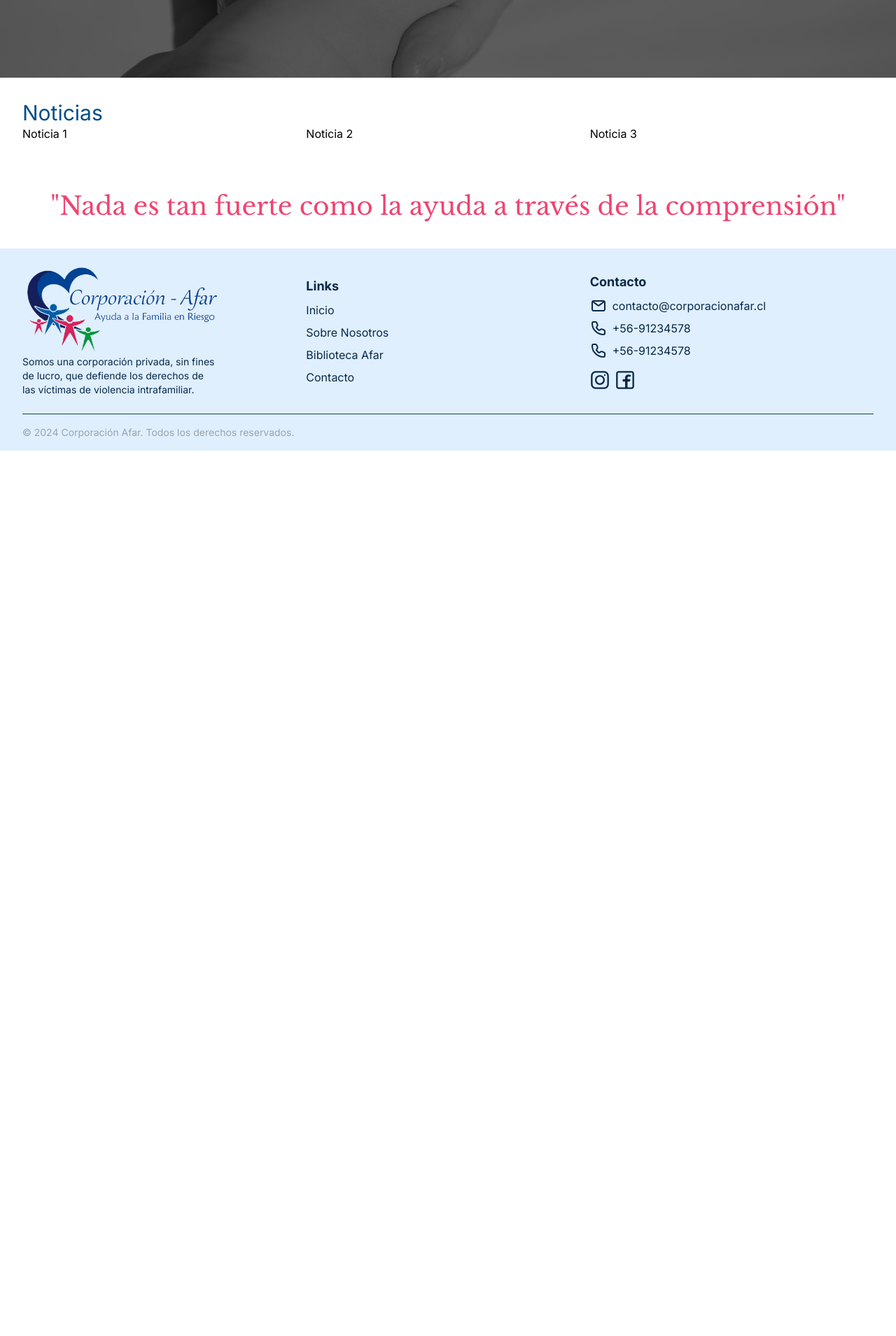
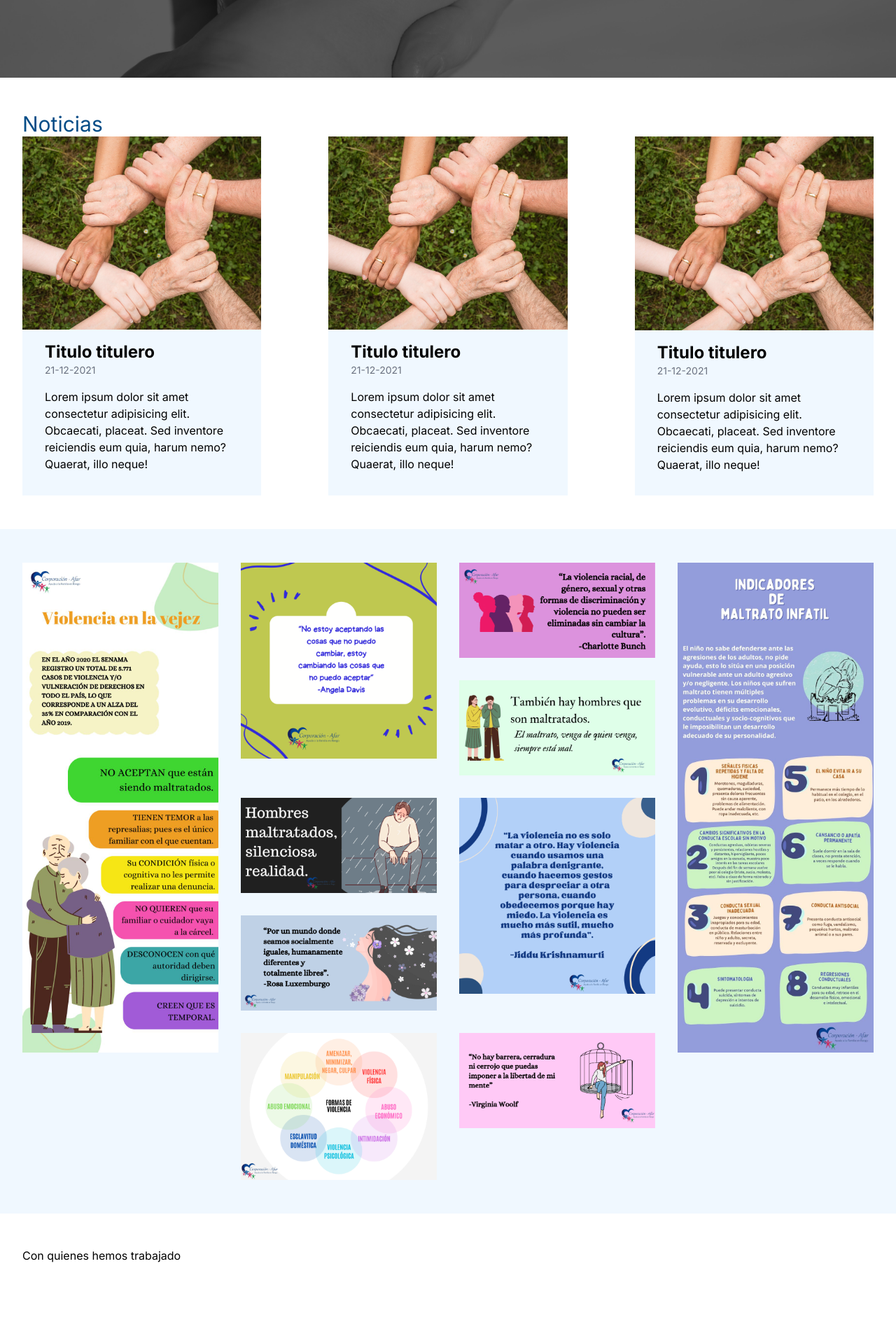
Before and after one commit to Ezfeik/corporacion-afar-website, a Next.js app: page / in a window 1280 px wide. Shown: the part 531-2440 px from the top of the page at 70% size. Before the commit the page ends 1175 px from the top, so only its background shows below. Built offline with nearby package versions, Linux system fonts and the light colour scheme.

Commit message:
Add initial sections for News and Posters

```diff
--- a/src/app/(main)/page.tsx
+++ b/src/app/(main)/page.tsx
@@ -1,5 +1,63 @@
+'use client'
+import AnimationWrapper from "@/components/animations/AnimationWrapper";
 import Container from "@/components/Container";
 import EndPhrase from '@/components/sections/EndPhrase';
+import { posters } from '@/constants/images';
+import { imageType } from "@/types/imgTypes";
+import { handsImg } from "@/constants/images";
+
+const NewsCardList = function() {
+  return (
+    <div className="grid grid-cols-1 lg:grid-cols-3 gap-8 lg:gap-24">
+      <NewsCard date={new Date('2021-12-21')} title={'Titulo titulero'} cover={handsImg} text={'Lorem ipsum dolor sit amet consectetur adipisicing elit. Obcaecati, placeat. Sed inventore reiciendis eum quia, harum nemo? Quaerat, illo neque!'} />
+      <NewsCard date={new Date('2021-12-21')} title={'Titulo titulero'} cover={handsImg} text={'Lorem ipsum dolor sit amet consectetur adipisicing elit. Obcaecati, placeat. Sed inventore reiciendis eum quia, harum nemo? Quaerat, illo neque!'} />
+      <NewsCard date={new Date('2021-12-21')} title={'Titulo titulero'} cover={handsImg} text={'Lorem ipsum dolor sit amet consectetur adipisicing elit. Obcaecati, placeat. Sed inventore reiciendis eum quia, harum nemo? Quaerat, illo neque!'} />
+    </div>
+  )
+}
+
+type NewsCardType = {
+  date: Date;
+  title: string;
+  cover: imageType;
+  text: string;
+}
+
+const NewsCard = function( { date, title, cover, text }: NewsCardType) {
+  return (
+    <div className="bg-primary-50">
+      <img className="max-h-72 w-full object-cover" src={cover.src} alt={cover.alt}></img>
+      <div className="px-8 pt-4 pb-8">
+        <h2 className="text-2xl font-bold">{title}</h2>
+        <p className="text-gray-500 text-sm mb-4">{date.toLocaleString('es-cl', { day: 'numeric', month: 'numeric', year: 'numeric' })}</p>
+        <p>{text}</p>
+      </div>
+    </div>
+  )
+}
+
+const PosterGallery = function({ posters }: { posters: { [key: string]: imageType } }) {
+  return (
+    <div className="grid grid-cols-2 md:grid-cols-3 lg:grid-cols-4 gap-2 lg:gap-8">
+      <img className="row-span-4 lg:row-span-5" src={posters.vejez.src} alt="" />
+      <img className="row-span-2" src={posters.angela.src} alt="" />
+      <img className="row-span-1" src={posters.charlotte.src} alt="" />
+      <img className="row-span-4 lg:row-span-5" src={posters.indicadores.src} alt="" />
+      <img className="row-span-1" src={posters.hombre1.src} alt="" />
+      <img className="row-span-1" src={posters.hombre2.src} alt="" />
+      <img className="row-span-2" src={posters.jiddu.src} alt="" />
+      <img className="row-span-1" src={posters.mujer1.src} alt="" />
+      <img className="row-span-2" src={posters.poderViolencia.src} alt="" />
+      <img className="row-span-1" src={posters.virginia.src} alt="" />
+    </div>
+  )
+}
+
+const Entities = function() {
+  return (
+    <div>Con quienes hemos trabajado</div>
+  )
+}
 
 export default function Page() {
   return (
@@ -13,16 +71,26 @@ export default function Page() {
         </section>
       </Container>
       <Container bgColorClass="bg-white">
-        <section className="py-8">
+        <section className="py-12">
           <h2 className="text-3xl text-primary-800">Noticias</h2>
-          <div className="grid grid-cols-3">
-            <article>Noticia 1</article>
-            <article>Noticia 2</article>
-            <article>Noticia 3</article>
-          </div>
+          <NewsCardList />
         </section>
       </Container>
-      <EndPhrase textColorClass="text-secondary-500">Nada es tan fuerte como la ayuda a través de la comprensión</EndPhrase>
+      <Container bgColorClass="bg-primary-50">
+        <section className="py-12">
+          <PosterGallery posters={posters} />
+        </section>
+      </Container>
+      <Container bgColorClass="bg-white">
+        <section className="py-12">
+          <Entities />
+        </section>
+      </Container>
+      <Container bgColorClass="bg-white">
+        <AnimationWrapper initialClass="opacity-0" animationClass="lg:animate-[800ms_ease-in-out_forwards_fade-in]" threshold={1}>
+          <EndPhrase textColorClass="text-secondary-500">Nada es tan fuerte como la ayuda a través de la comprensión</EndPhrase>
+        </AnimationWrapper>
+      </Container>
     </>
   );
 }
```
